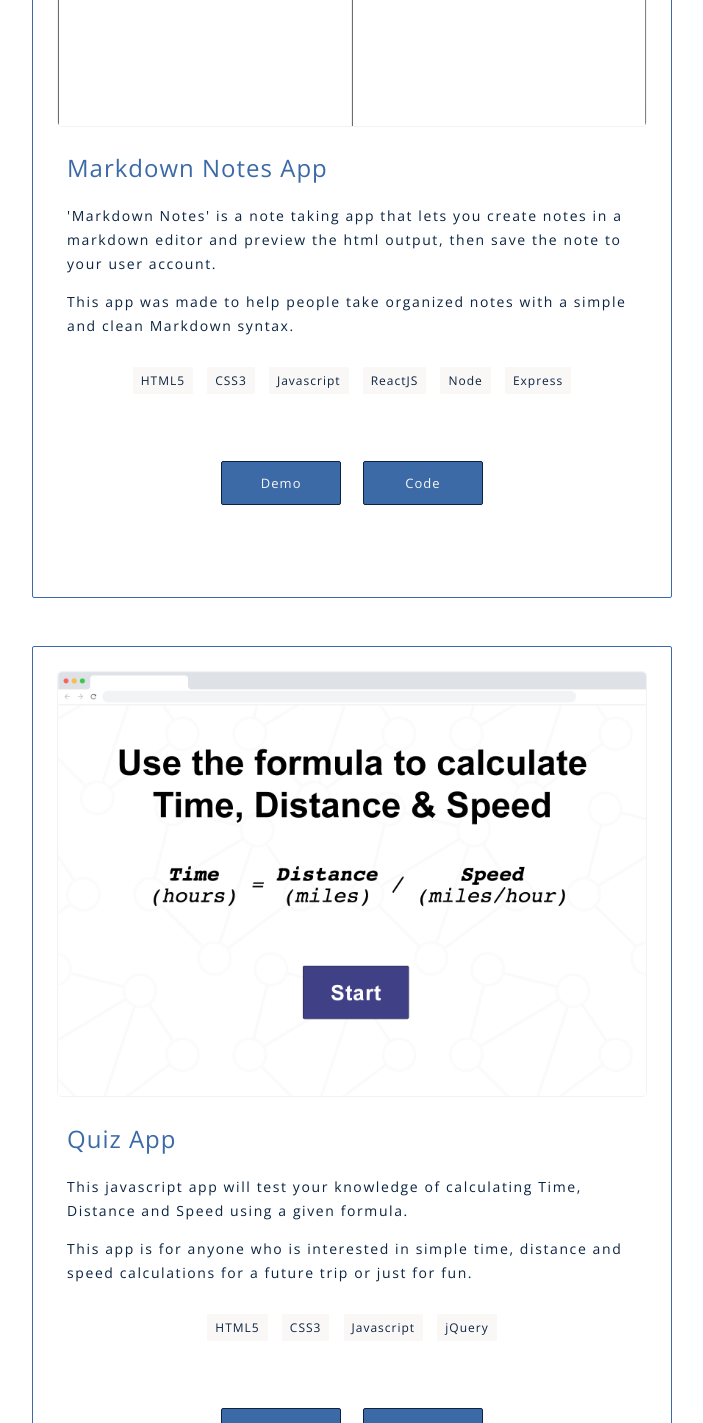
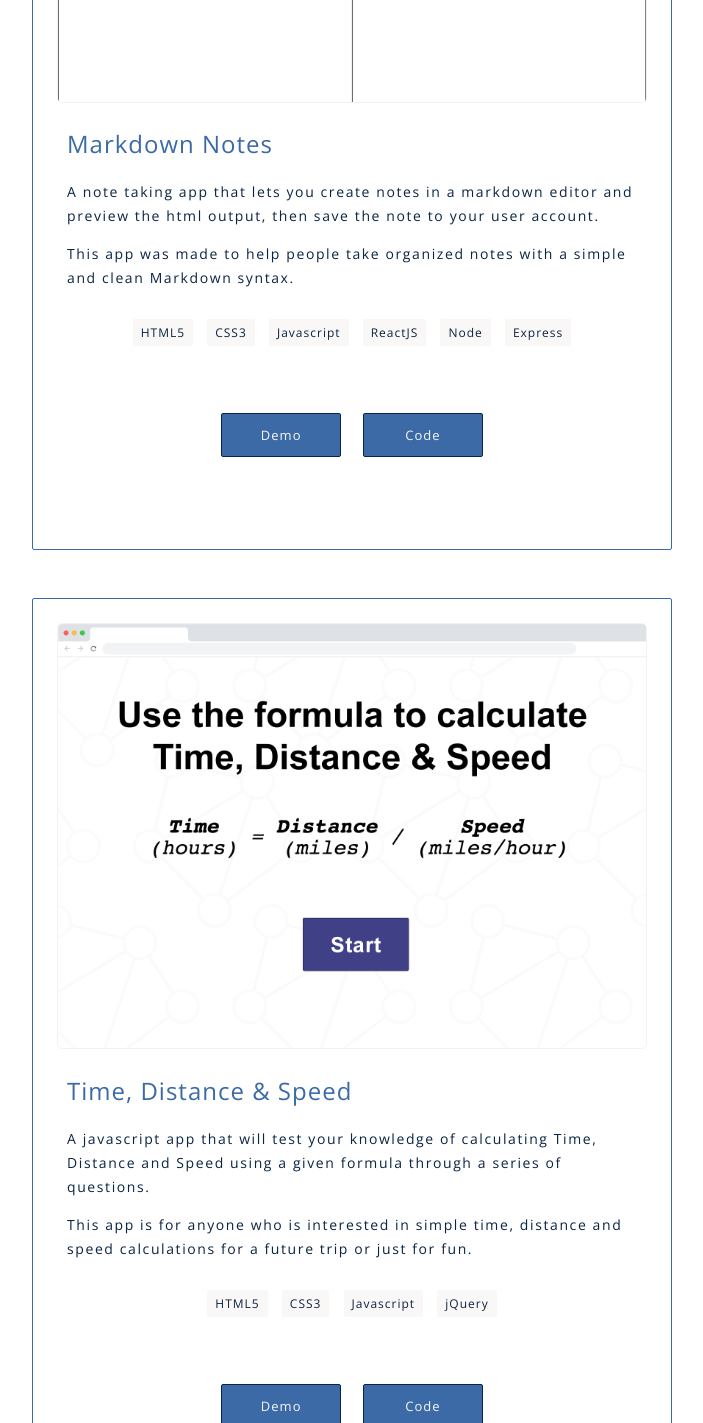
Before and after one commit to nathanielmata/portfolio, a plain HTML site: page index.html in a window 1280 px wide. Shown: the part 3900-5323 px from the top of the page, without its empty margins (288-991 px from the left). Drawn offline with nearby package versions, Linux system fonts and the light colour scheme; files whose address does not match are found by name.

Commit message:
update project titles to be less like descriptions

```diff
--- a/index.html
+++ b/index.html
@@ -130,8 +130,8 @@
               <img src="images/animation_station.png" alt="Animation Station CSS Animation Editing App" />
             </div>
             <div class="project__text">
-              <h2>CSS Animation Editing App</h2>
-              <p>'Animation Station' is an application that lets users create css animations using a graphical interface and then save the corresponding CSS code.</p>
+              <h2>Animation Station</h2>
+              <p>An application that lets users create css animations using a graphical interface and then save the corresponding CSS code.</p>
               <p>I built this app for anyone who wants to get started with css animations and begin animating quickly.</p>
               <ul class="project__stack">
                 <li>HTML5</li>
@@ -154,8 +154,8 @@
               <img src="images/markdown_notes.png" alt="Markdown Notes App" />
             </div>
             <div class="project__text">
-              <h2>Markdown Notes App</h2>
-              <p>'Markdown Notes' is a note taking app that lets you create notes in a markdown editor and preview the html output, then save the note to your user account.</p>
+              <h2>Markdown Notes</h2>
+              <p>A note taking app that lets you create notes in a markdown editor and preview the html output, then save the note to your user account.</p>
               <p>This app was made to help people take organized notes with a simple and clean Markdown syntax.</p>
               <ul class="project__stack">
                 <li>HTML5</li>
@@ -178,9 +178,9 @@
               <img src="images/quizapp.png" alt="Time, Distance, Speed Quiz App" />
             </div>
             <div class="project__text">
-              <h2>Quiz App</h2>
-              <p>This javascript app will test your knowledge of calculating Time, Distance and Speed using a given
-                formula.
+              <h2>Time, Distance & Speed</h2>
+              <p>A javascript app that will test your knowledge of calculating Time, Distance and Speed using a given
+                formula through a series of questions.
               </p>
               <p>This app is for anyone who is interested in simple time, distance and speed calculations for a future trip or just for fun.</p>
               <ul class="project__stack">
```
